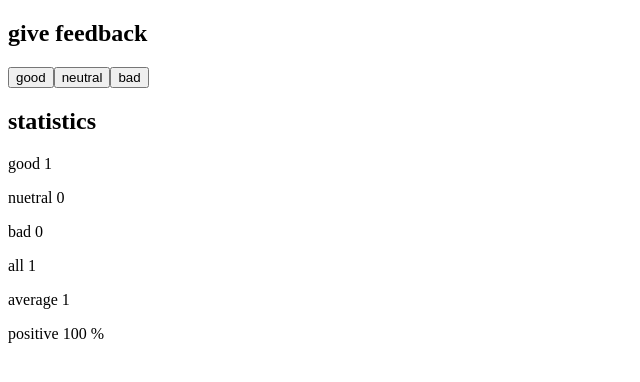
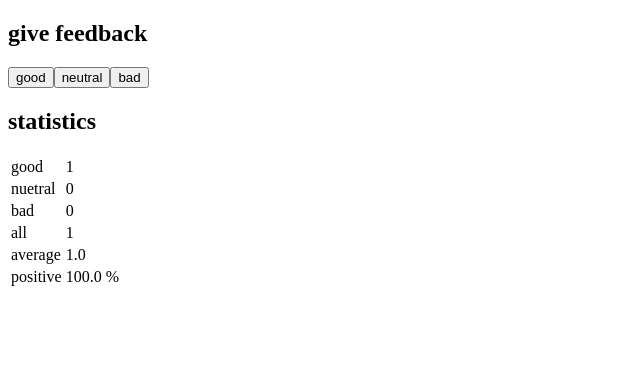
Before and after one commit to emaa95/bootcamp-full-stack-open, a React (Vite) app in the folder part1/unicafe/: page / in a window 1280 px wide. Both pictures are taken after a click on the button "good". Shown: the top 382 px of the page, without its empty margins (0-640 px from the left). Built offline with nearby package versions, Linux system fonts and the light colour scheme.

Commit message:
Exercise 1.11: unicafe step6
done

```diff
--- a/part1/unicafe/src/components/StatisticLine.jsx
+++ b/part1/unicafe/src/components/StatisticLine.jsx
@@ -1,9 +1,10 @@
 
 const StatisticLine = (props) => {
     return(
-        <div>
-            <p>{props.text} {props.value}</p>
-        </div>
+        <tr>
+            <td>{props.text}</td>
+            <td>{props.value}</td>
+        </tr>
     )
 }
 
--- a/part1/unicafe/src/components/Statistics.jsx
+++ b/part1/unicafe/src/components/Statistics.jsx
@@ -4,8 +4,8 @@ const Statistics = (props) => {
 
     const total = props.good + props.neutral + props.bad
     const subAvg = props.good - props.bad
-    const avg = total === 0 ? 0 : subAvg / total;
-    const avgPositive = total === 0 ? 0 : (props.good / total) * 100;
+    const avg = total === 0 ? 0 : (subAvg / total).toFixed(1);
+    const avgPositive = total === 0 ? 0 : ((props.good / total) * 100).toFixed(1);
 
     if (total === 0) {
         return (
@@ -17,12 +17,16 @@ const Statistics = (props) => {
     return (
     <div>
         <h2>statistics</h2>
+        <table>
+        <tbody>
         <StatisticLine text="good" value={props.good} />
         <StatisticLine text="nuetral" value={props.neutral} />
         <StatisticLine text="bad" value={props.bad} />
         <StatisticLine text="all" value={total} />
         <StatisticLine text="average" value={avg} />
         <StatisticLine text="positive" value={`${avgPositive} %`}/>
+        </tbody>
+        </table>
       </div>
     )
 }
```
